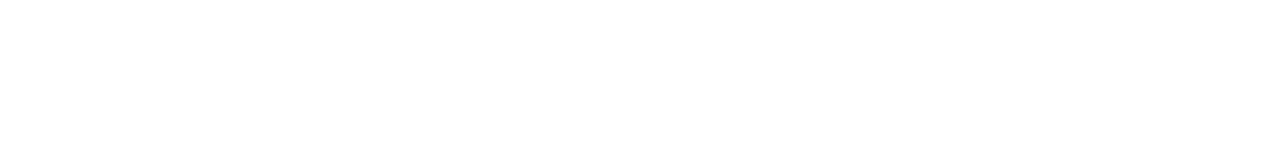
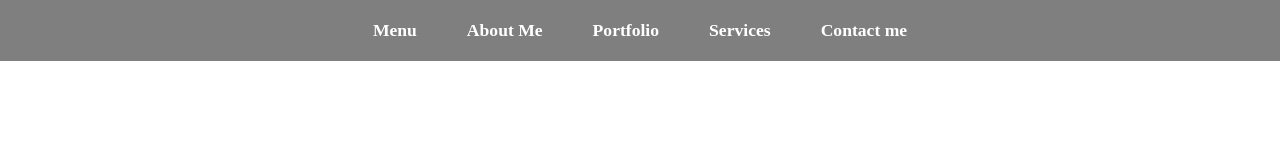
Before and after one commit to Iqbal-Hossain-Iqu/food-fair, a plain HTML site: page index.html in a window 1280 px wide. Drawn offline with Linux system fonts and the light colour scheme.

Commit message:
navbar added

```diff
--- a/index.html
+++ b/index.html
@@ -8,6 +8,15 @@
     <title>Food Fair</title>
 </head>
 <body>
+    <nav class="navbar">
+        <ul>
+            <li> <a href="#">Menu</a> </li>
+            <li> <a href="#">About Me</a> </li>
+            <li> <a href="#">Portfolio</a> </li>
+            <li> <a href="#">Services</a> </li>
+            <li> <a href="#">Contact me</a> </li>
+        </ul>
+    </nav>
 
 </body>
 </html>
--- a/style.css
+++ b/style.css
@@ -0,0 +1,39 @@
+* {
+    margin: 0;
+    padding: 0;
+    box-sizing: border-box;
+}
+
+.navbar {
+    display: flex;
+    justify-content: center;
+    align-items: center;
+    position: sticky;
+    top: 0;
+    background-color: rgba(0, 0, 0, 0.5);
+}
+
+.navbar ul {
+    display: flex;
+    list-style: none;
+    margin: 20px 0px;
+}
+
+.navbar ul li {
+    font-family: century;
+    font-size: 1.1rem;
+    font-weight: bold;
+}
+
+.navbar ul li a {
+    text-decoration: none;
+    color: white;
+    padding: 8px 25px;
+    transition: all 0.5s ease;
+}
+
+.navbar ul li a:hover {
+    background-color: white;
+    color: black;
+    box-shadow: 0 0 10px white;
+}
```
